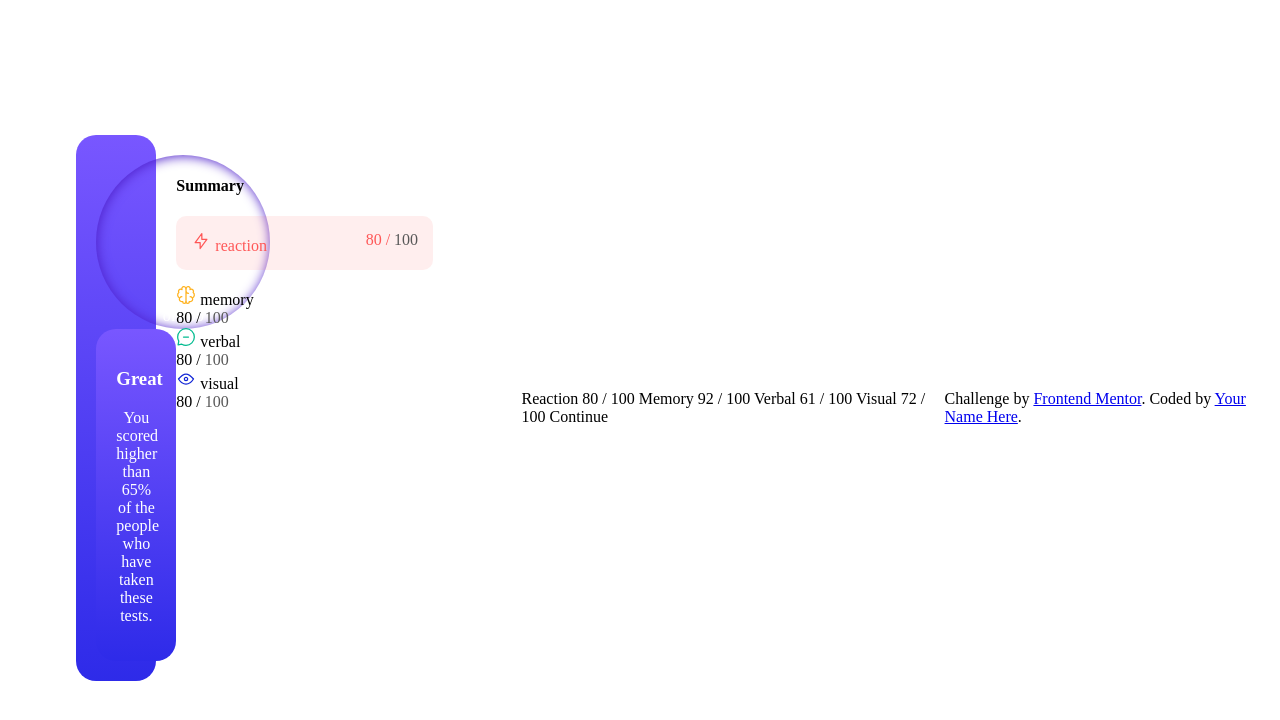
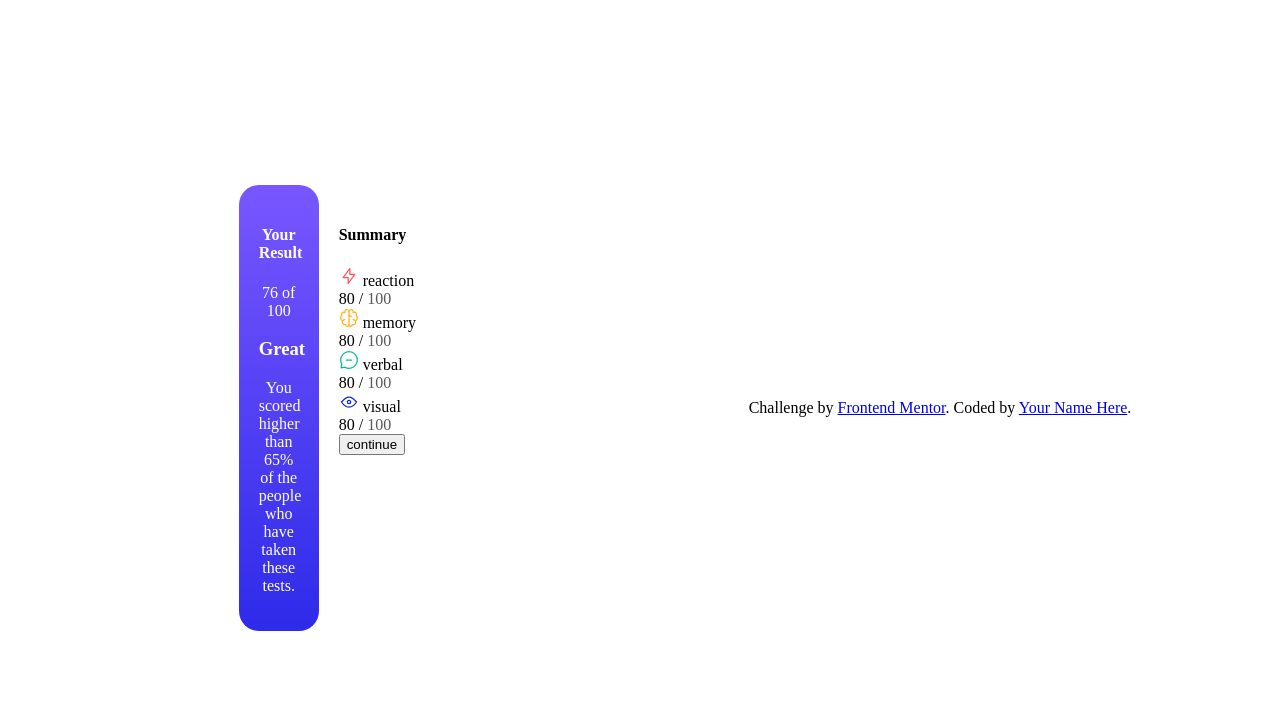
Before and after one commit to trenchescoder/exam-summery-component, a plain HTML site: page index.html in a window 1280 px wide. Drawn offline with Linux system fonts and the light colour scheme.

Commit message:
Add files via upload

```diff
--- a/index.html
+++ b/index.html
@@ -2,7 +2,8 @@
 <html lang="en">
 <head>
   <meta charset="UTF-8">
-  <meta name="viewport" content="width=device-width, initial-scale=1.0"> <!-- displays site properly based on user's device -->
+  <meta name="viewport" content="width=device-width, initial-scale=1.0">
+  <!-- displays site properly based on user's device -->
 
   <link rel="icon"
   type="image/png"
@@ -11,19 +12,17 @@
   <link rel="stylesheet" href="styles.css">
 
   <title>Frontend Mentor | Results summary component</title>
-
-
-
 </head>
 <body>
 <div class="container">
   <div class="left">
-    <div class="score-left">
-      <h4>Your Result</h4>
-    <span class="big score">76</span>
-    <span class="small score">of 100</span>
+    <h4>Your Result</h4>
+    <div class="score.left">
+
+    <span class="big.score">76</span>
+    <span class="small.score">of 100</span>
     </div>
-    <div class="left text">
+    <div class="left.text">
       <h3>Great</h3>
       <p>You scored higher than 65% of the people who have taken these tests.</p>
     </div>
@@ -31,53 +30,38 @@
   <div class="right">
 <h4>Summary</h4>
 <div class="scores">
-  <div class="score reaction">
-    <div class="score-con">
+  <div class="score.reaction score">
+    <div class="score.con">
       <img src="icon-reaction.svg" alt="reaction">
       <span>reaction</span>
     </div>
-    <span class="black-text">80 / <span class="gray">100</span></span>
+    <span class="black.text">80 / <span class="gray">100</span></span>
   </div>
-  <div class="score memory score">
+  <div class="score.memory score">
     <div class="score-con">
       <img src="icon-memory.svg" alt="reaction">
       <span>memory</span>
     </div>
-    <span class="black-text">80 / <span class="gray">100</span></span>
+    <span class="black.text">80 / <span class="gray">100</span></span>
   </div>
-  <div class="score verbal score">
-    <div class="score-con">
+  <div class="score.verbal score">
+    <div class="score.con">
       <img src="icon-verbal.svg" alt="reaction">
       <span>verbal</span>
     </div>
-    <span class="black-text">80 / <span class="gray">100</span></span>
+    <span class="black.text">80 / <span class="gray">100</span></span>
   </div>
-  <div class="score visual score">
-    <div class="score-con">
+  <div class="score.visual score">
+    <div class="score.con">
       <img src="icon-visual.svg" alt="reaction">
       <span>visual</span>
     </div>
-    <span class="black-text">80 / <span class="gray">100</span></span>
+    <span class="black.text">80 / <span class="gray">100</span></span>
   </div>
 </div>
+<button>continue</button>
   </div>
 </div>
-
-
-
-  Reaction
-  80 / 100
-
-  Memory
-  92 / 100
-
-  Verbal
-  61 / 100
-
-  Visual
-  72 / 100
-
-  Continue
 
   <div class="attribution">
     Challenge by <a href="https://www.frontendmentor.io?ref=challenge" target="_blank">Frontend Mentor</a>.
```
